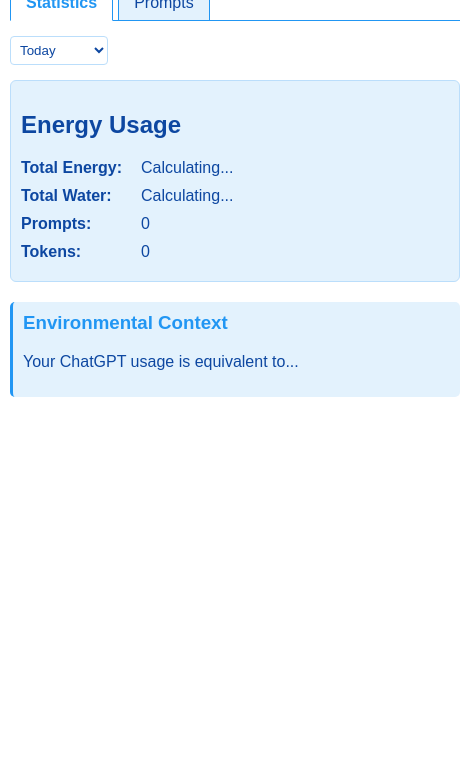
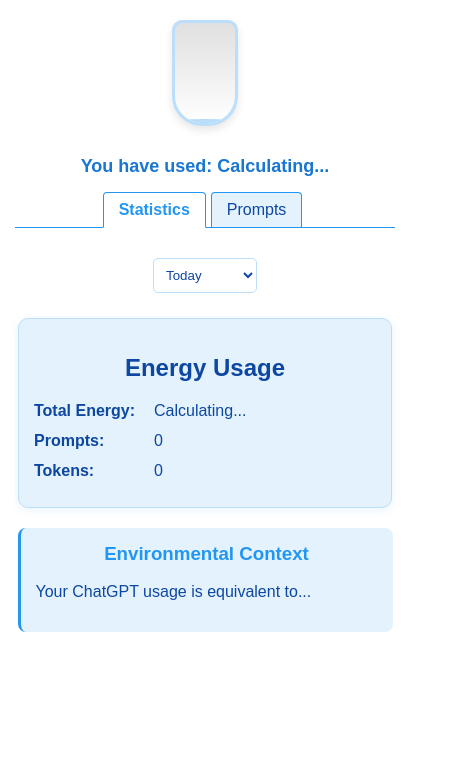
Before and after one commit to TulipTult/Is-AI-Wet, a browser extension: page popup.html in a window 400 px wide. Shown: the part 71-844 px from the top of the page, 470 px wide, since content can reach past the window. Drawn offline with Linux system fonts and the light colour scheme.

Commit message:
Cleaning UI

```diff
--- a/popup.html
+++ b/popup.html
@@ -4,25 +4,34 @@
   <title>How Wet is AI?</title>
   <style>
     body {
-      width: 450px;
-      max-height: 500px;
-      overflow-y: auto;
+      width: 380px;
+      height: 600px;
       font-family: Arial, sans-serif;
       margin: 0;
-      padding: 10px;
+      padding: 15px;
       background-color: #ffffff;
       color: #0D47A1;
+      display: flex;
+      flex-direction: column;
+      align-items: center;
+      overflow-y: auto;
     }
+
     h1 {
-      font-size: 20px;
-      margin-bottom: 10px;
+      font-size: 22px;
+      margin-bottom: 20px;
       color: #0D47A1;
+      text-align: center;
     }
+
     .tabs {
       display: flex;
       margin-bottom: 15px;
       border-bottom: 1px solid #2196F3;
+      width: 100%;
+      justify-content: center;
     }
+
     .tab {
       padding: 8px 15px;
       cursor: pointer;
@@ -33,6 +42,7 @@
       border-radius: 4px 4px 0 0;
       color: #0D47A1;
     }
+
     .tab.active {
       background: white;
       border-bottom: 1px solid white;
@@ -40,31 +50,53 @@
       font-weight: bold;
       color: #2196F3;
     }
+
     .tab-content {
       display: none;
+      width: 100%;
+      text-align: center;
     }
+
     .tab-content.active {
       display: block;
+      display: flex;
+      flex-direction: column;
+      align-items: center;
     }
+
     .stats-container {
-      margin-bottom: 20px;
-      padding: 10px;
+      width: 90%;
+      margin: 10px auto;
+      padding: 15px;
       background-color: #E3F2FD;
-      border-radius: 6px;
+      border-radius: 10px;
       border: 1px solid #BBDEFB;
+      box-shadow: 0 2px 8px rgba(33, 150, 243, 0.1);
     }
+
     .stat-box {
       display: flex;
       align-items: center;
-      margin-bottom: 10px;
+      margin-bottom: 12px;
+      text-align: left;
     }
+
     .stat-label {
       width: 120px;
       font-weight: bold;
     }
+
     .stat-value {
       flex: 1;
     }
+
+    .water-usage-display {
+      margin: 15px 0;
+      font-size: 18px;
+      font-weight: bold;
+      color: #1976D2;
+    }
+
     .progress-bar {
       height: 10px;
       background: #BBDEFB;
@@ -72,22 +104,27 @@
       margin-top: 5px;
       overflow: hidden;
     }
+
     .progress-fill {
       height: 100%;
       background: #2196F3;
       width: 0%;
     }
+
     .prompt-item {
       border: 1px solid #BBDEFB;
       margin-bottom: 10px;
       padding: 8px;
-      border-radius: 4px;
+      border-radius: 8px;
+      width: 90%;
     }
+
     .timestamp {
       color: #0D47A1;
       font-size: 12px;
       margin-bottom: 5px;
     }
+
     .prompt {
       margin-bottom: 5px;
       white-space: pre-wrap;
@@ -95,6 +132,7 @@
       padding: 5px;
       border-radius: 3px;
     }
+
     .environmental-impact {
       font-size: 12px;
       color: #0D47A1;
@@ -102,50 +140,130 @@
       padding-top: 5px;
       border-top: 1px dashed #BBDEFB;
     }
+
     .controls {
-      margin-bottom: 10px;
+      margin-bottom: 15px;
+      display: flex;
+      justify-content: center;
     }
+
     button {
-      margin-right: 5px;
-      padding: 5px 10px;
+      margin: 0 5px;
+      padding: 8px 12px;
       background-color: #2196F3;
       color: white;
       border: none;
-      border-radius: 4px;
+      border-radius: 5px;
       cursor: pointer;
+      transition: background-color 0.2s;
     }
+
     button:hover {
       background-color: #1976D2;
     }
+
     .empty-state {
       color: #0D47A1;
       font-style: italic;
     }
+
     .eco-comparison {
-      margin-top: 10px;
-      padding: 10px;
+      margin: 10px 0;
+      padding: 15px;
       background-color: #E3F2FD;
-      border-radius: 5px;
+      border-radius: 8px;
       border-left: 3px solid #2196F3;
+      width: 90%;
+      text-align: left;
     }
+
     .eco-comparison h3 {
       margin-top: 0;
       color: #2196F3;
+      text-align: center;
     }
+
     .period-selector {
-      margin-bottom: 15px;
+      margin: 15px 0;
     }
+
     select {
-      padding: 5px;
+      padding: 8px;
       border: 1px solid #BBDEFB;
-      border-radius: 4px;
+      border-radius: 5px;
       background-color: white;
       color: #0D47A1;
+    }
+
+    /* Water cup visualization styles - unchanged */
+    .cup-container {
+      display: flex;
+      flex-direction: column;
+      align-items: center;
+      margin: 15px 0;
+      transform: rotate(180deg); /* Flip the entire cup */
+    }
+
+    .cup-label {
+      margin-bottom: 5px;
+      font-size: 12px;
+      color: #0D47A1;
+      text-align: center;
+    }
+
+    .cup {
+      position: relative;
+      width: 60px;
+      height: 100px;
+      background: linear-gradient(to top, #ffffffcc, #e0e0e0);
+      border: 3px solid #BBDEFB;
+      border-radius: 10px 10px 30px 30px;
+      overflow: hidden;
+      box-shadow: 0 4px 8px rgba(0,0,0,0.1);
+      transform: rotate(180deg); /* Flip the entire cup */
+    }
+
+    .cup-rim {
+      position: absolute;
+      bottom: -4px;
+      left: 0;
+      width: 100%;
+      height: 8px;
+      background: #BBDEFB;
+      border-radius: 50%;
+      box-shadow: inset 0 2px 4px rgba(0,0,0,0.1);
+      z-index: 2;
+      transform: rotate(180deg);
+    }
+
+    .water {
+      position: absolute;
+      bottom: 0;
+      width: 100%;
+      height: 0%;
+      background: linear-gradient(to top, #2196F3, #64B5F6);
+      border-bottom-left-radius: 5px;
+      border-bottom-right-radius: 5px;
+      transition: height 1.5s ease-in-out;
+      transform: rotate(180deg); /* flip water back upright */
     }
   </style>
 </head>
 <body>
   <h1>How Wet is AI?</h1>
+
+  <!-- Cup visualization now directly below title -->
+  <div class="cup-container">
+    <div class="cup">
+      <div class="water" id="water"></div>
+      <div class="cup-rim"></div>
+    </div>
+  </div>
+
+  <!-- New water usage display -->
+  <div class="water-usage-display">
+    You have used: <span id="total-water">Calculating...</span>
+  </div>
 
   <div class="tabs">
     <div class="tab active" data-tab="stats">Statistics</div>
@@ -168,11 +286,6 @@
       <div class="stat-box">
         <div class="stat-label">Total Energy:</div>
         <div class="stat-value" id="total-energy">Calculating...</div>
-      </div>
-
-      <div class="stat-box">
-        <div class="stat-label">Total Water:</div>
-        <div class="stat-value" id="total-water">Calculating...</div>
       </div>
 
       <div class="stat-box">
--- a/popup.js
+++ b/popup.js
@@ -73,6 +73,7 @@
   const promptCountEl = document.getElementById('prompt-count');
   const tokenCountEl = document.getElementById('token-count');
   const ecoComparisonEl = document.getElementById('eco-comparison-text');
+  const waterCupEl = document.getElementById('water');
 
   // Format energy value (use Wh for small values, kWh for larger)
   let energyDisplay;
@@ -95,6 +96,12 @@
   totalWaterEl.textContent = waterDisplay;
   promptCountEl.textContent = stats.totalPrompts.toString();
   tokenCountEl.textContent = stats.totalTokens.toLocaleString();
+
+  // Update water cup fill level
+  // Calculate fill percentage based on water usage (ml * 0.1)
+  // Cap at 100% to avoid overflow
+  const fillLevel = Math.min(stats.totalWaterMl * 0.1, 100);
+  waterCupEl.style.height = fillLevel + '%';
 
   // Generate and display eco-comparison
   ecoComparisonEl.textContent = window.energyStats.generateEcoComparisons(stats);
```
